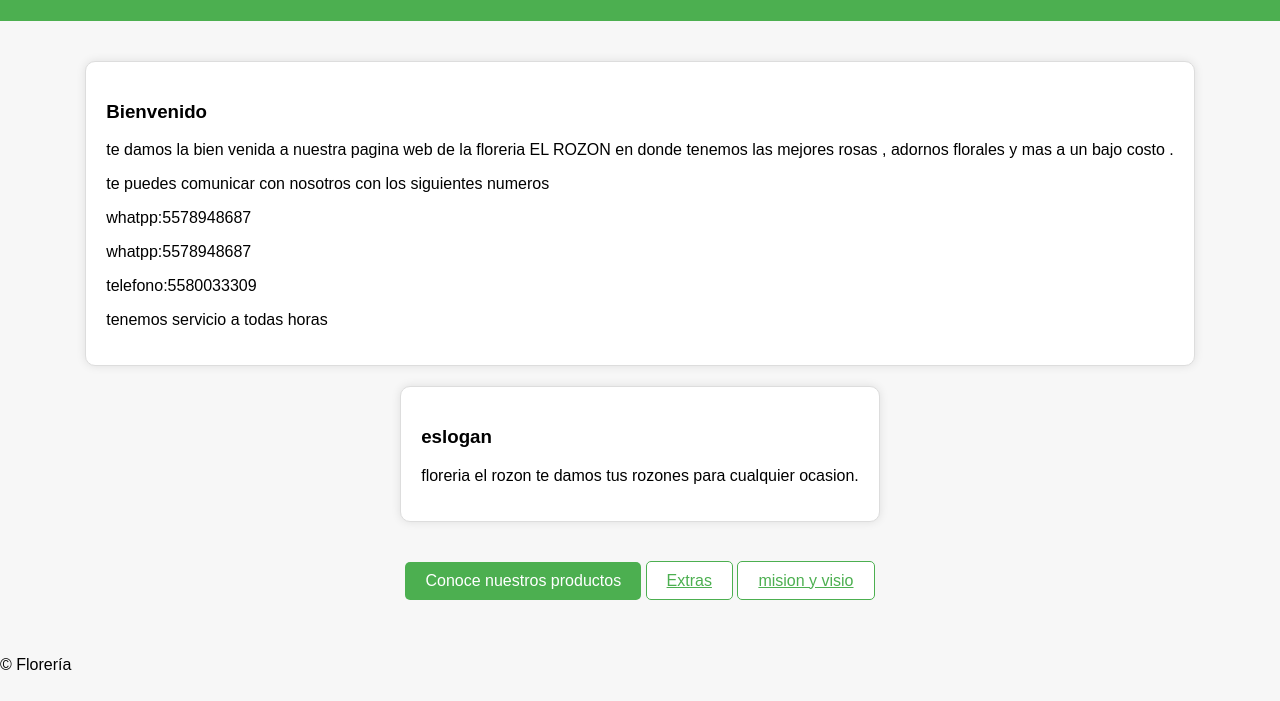
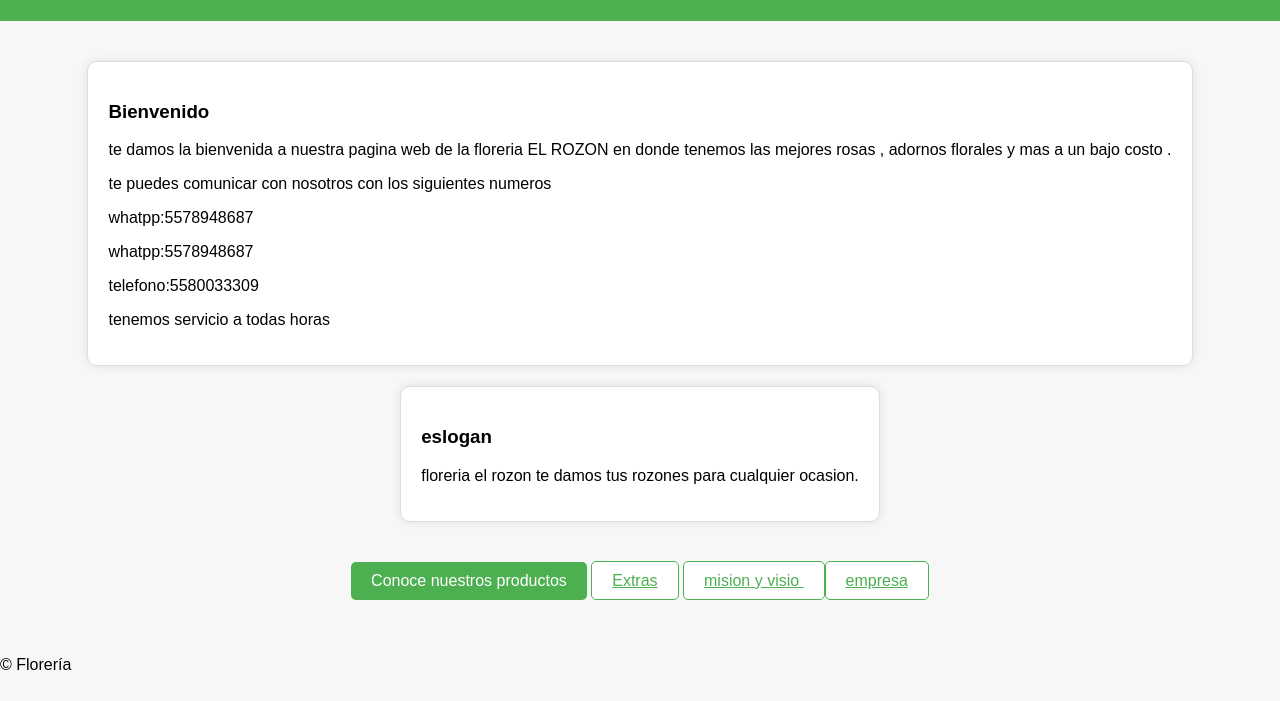
Before and after one commit to cocolizoc137/Rozonn, a plain HTML site: page index.html in a window 1280 px wide. Shown: the part 99-800 px from the top of the page. Drawn offline with Linux system fonts and the light colour scheme.

Commit message:
Update index.html

```diff
--- a/index.html
+++ b/index.html
@@ -70,7 +70,14 @@ main {
     border-radius: 5px;
     cursor: pointer;
 }
-
+.btn-cuarto {
+    background-color: #fff;
+    color: #4CAF50;
+    padding: 10px 20px;
+    border: 1px solid #4CAF50;
+    border-radius: 5px;
+    cursor: pointer;
+}
 
     </style>
     <meta charset="UTF-8">
@@ -87,7 +94,7 @@ main {
 
             <div class="mision">
                 <h3>Bienvenido</h3>
-                <p>te damos la bien venida a nuestra pagina web de la floreria EL ROZON en donde tenemos las mejores rosas , adornos florales y mas a un bajo costo  .</p>
+                <p>te damos la bienvenida a nuestra pagina web de la floreria EL ROZON en donde tenemos las mejores rosas , adornos florales y mas a un bajo costo  .</p>
                 <p>te puedes comunicar con nosotros con los siguientes numeros</p>
                 <p>whatpp:5578948687</p>
 <p>whatpp:5578948687</p>
@@ -102,6 +109,7 @@ main {
                 <a href="galeria.html" class="btn-primario" >Conoce nuestros productos</a>
                  <a href="contac.html" class="btn-secundario" >Extras</a>
                   <a href="myv.html" class="btn-tercero" >mision y visio </a>
+                 <a href="empreza.html" class="btn-cuarto" >empresa </a>
             </div>
         </section>
     </main>
```
